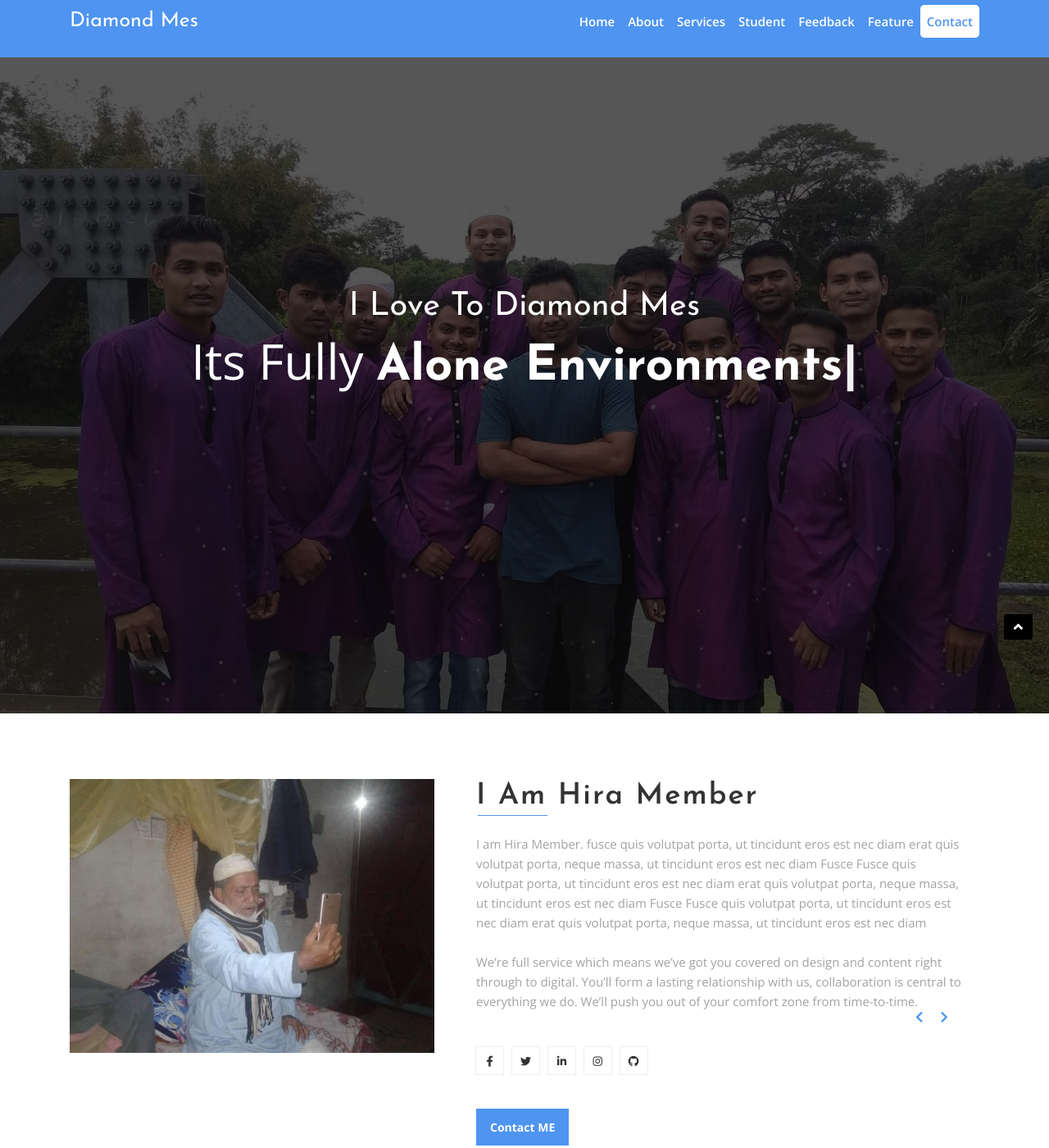
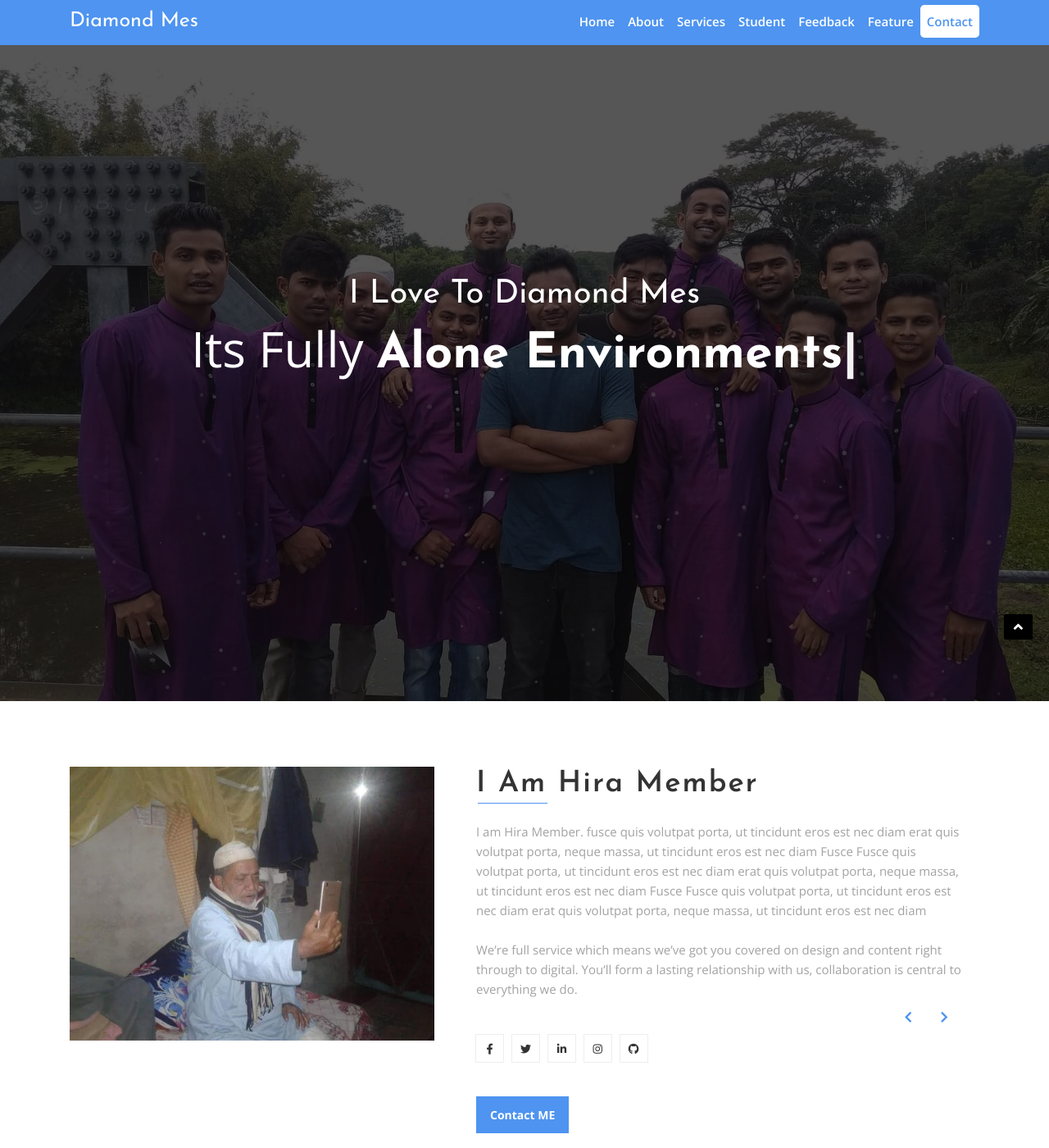
Before and after one commit to Saiedafride11/diamond-mes, a plain HTML site: page index.html in a window 1280 px wide. Shown: the top 1400 px of the page at 82% size. Drawn offline with nearby package versions, Linux system fonts and the light colour scheme; animation ran at ten frames a second.

Commit message:
menubar padding changeeeeee

```diff
--- a/assets/css/style.css
+++ b/assets/css/style.css
@@ -149,7 +149,7 @@ img{
 
 .header-section{
     width: 100%;
-    padding: 35px 0px;
+    padding: 20px 0px 35px;
     background-color: #4e94f0;
 }
 
@@ -316,13 +316,13 @@ img{
 	z-index: 9;
 }
 .unslider-arrow.prev {
-    left: 86%;
-    bottom: 135px;
+    left: 84%;
+    bottom: 120px;
     color:#4e94f0;
 }
 .unslider-arrow.next {
 	right: 8%;
-    bottom: 135px;
+    bottom: 120px;
     color:#4e94f0;
 }
 
--- a/index.html
+++ b/index.html
@@ -95,13 +95,13 @@
                                 <h4 class="about-title wow animate__animated animate__fadeInDown animate__delay-1s">I Am Hira Member</h4>
                                 <p class="mt-4">I am Hira Member.  fusce quis volutpat porta, ut tincidunt eros est nec diam erat quis volutpat porta, neque massa, ut tincidunt eros est nec diam Fusce Fusce quis volutpat porta, ut tincidunt eros est nec diam erat quis volutpat porta, neque massa, ut tincidunt eros est nec diam Fusce Fusce quis volutpat porta, ut tincidunt eros est nec diam erat quis volutpat porta, neque massa, ut tincidunt eros est nec diam</p>
 
-                                <p class="mt-4">We’re full service which means we’ve got you covered on design and content right through to digital. You’ll form a lasting relationship with us, collaboration is central to everything we do. We’ll push you out of your comfort zone from time-to-time.</p>
+                                <p class="mt-4">We’re full service which means we’ve got you covered on design and content right through to digital. You’ll form a lasting relationship with us, collaboration is central to everything we do.</p>
                             </li>
                             <li class="text-left pt-0 pb-3 px-3 ">
                                 <h4 class="about-title wow animate__animated animate__fadeInUp animate__delay-5s">I Am UX Designer</h4>
                                 <p class="mt-4">I am Hira Member. fusce quis volutpat porta, ut tincidunt eros est nec diam erat quis volutpat porta, neque massa, ut tincidunt eros est nec diam Fusce Fusce quis volutpat porta, ut tincidunt eros est nec diam erat quis volutpat porta, neque massa, ut tincidunt eros est nec diam Fusce Fusce quis volutpat porta, ut tincidunt eros est nec diam erat quis volutpat porta, neque massa, ut tincidunt eros est nec diam</p>
 
-                                <p class="mt-4">We’re full service which means we’ve got you covered on design and content right through to digital. You’ll form a lasting relationship with us, collaboration is central to everything we do. We’ll push you out of your comfort zone from time-to-time.</p>
+                                <p class="mt-4">We’re full service which means we’ve got you covered on design and content right through to digital. You’ll form a lasting relationship with us, collaboration is central to everything we do.</p>
                             </li>
                         </ul>
                     </div>
```
